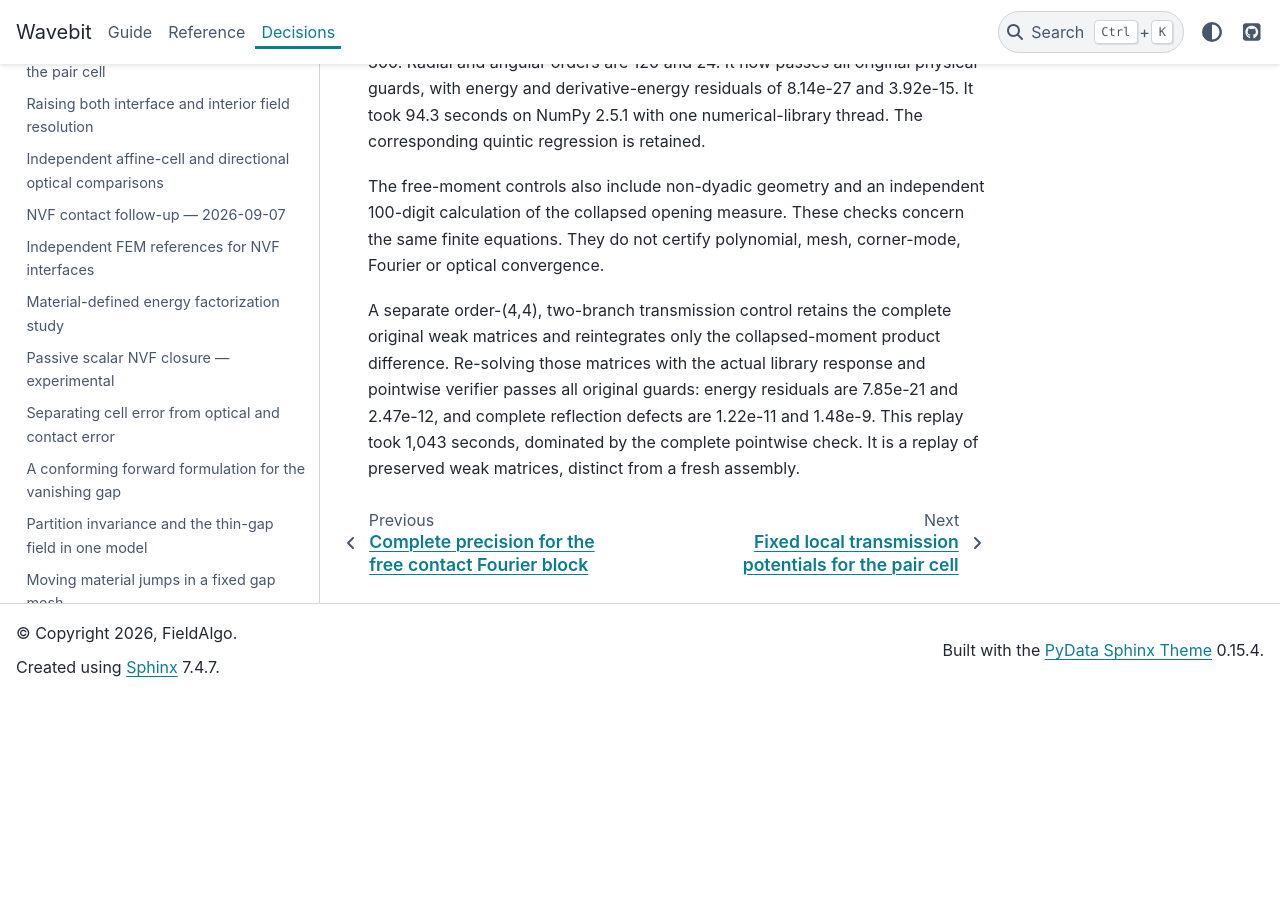
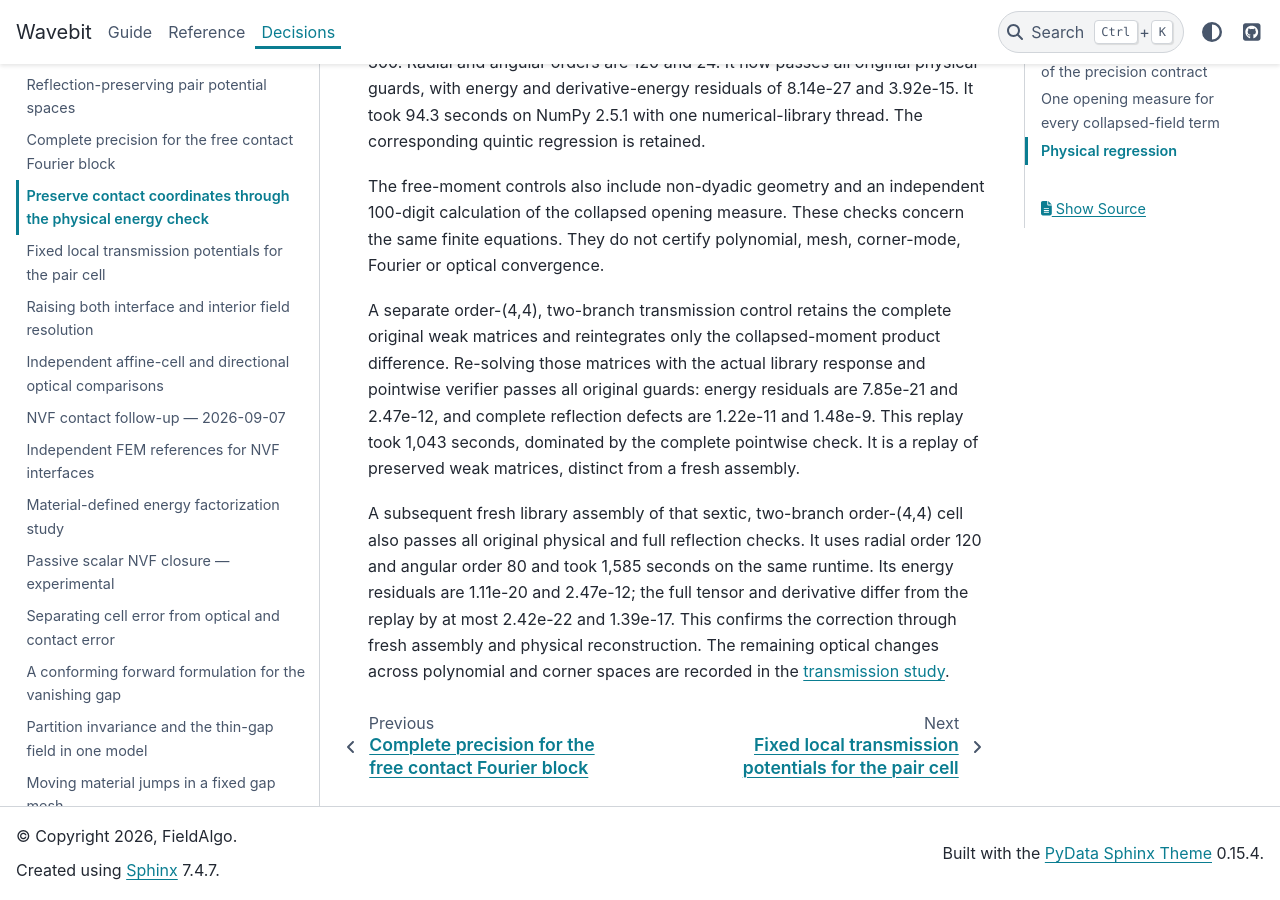
Before and after one commit to fieldalgo/wavebit, a Sphinx documentation site: the page built from docs/nvf-contact-energy-coordinates.md, in a window 1280 px wide and 900 px high, scrolled down 2135 px. Built offline with Sphinx 7.4.7 and the PyData theme 0.15.4, drawn with Linux system fonts in a browser that asks for light colours; before the commit the page ends 2831 px from its top, so only the background shows below that.

Commit message:
Record fresh sextic contact qualification and remaining optical changes
Co-authored-by: Codex <noreply@openai.com>

```diff
--- a/docs/nvf-contact-energy-coordinates.md
+++ b/docs/nvf-contact-energy-coordinates.md
@@ -87,3 +87,12 @@ pointwise verifier passes all original guards: energy residuals are 7.85e-21
 and 2.47e-12, and complete reflection defects are 1.22e-11 and 1.48e-9.
 This replay took 1,043 seconds, dominated by the complete pointwise check.
 It is a replay of preserved weak matrices, distinct from a fresh assembly.
+
+A subsequent fresh library assembly of that sextic, two-branch order-(4,4)
+cell also passes all original physical and full reflection checks. It uses
+radial order 120 and angular order 80 and took 1,585 seconds on the same
+runtime. Its energy residuals are 1.11e-20 and 2.47e-12; the full tensor and
+derivative differ from the replay by at most 2.42e-22 and 1.39e-17. This
+confirms the correction through fresh assembly and physical reconstruction.
+The remaining optical changes across polynomial and corner spaces are
+recorded in the [transmission study](nvf-pair-transmission-potentials.md).
```
Also changed, not shown: docs/nvf-pair-transmission-potentials.md (+7 -1 lines).
